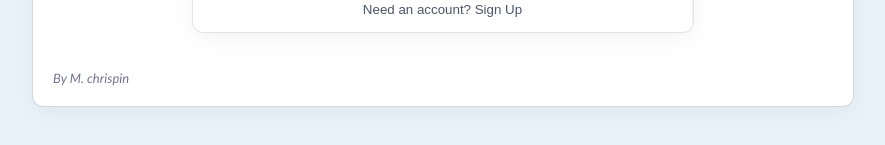
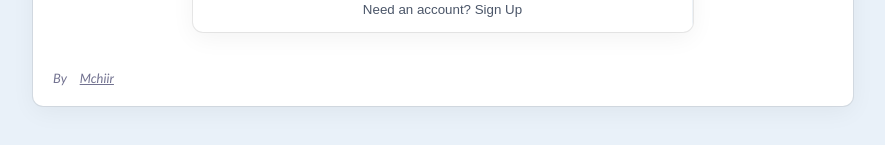
Before and after one commit to Mchiir/Todo-deployed-app, a React (Create React App) app in the folder client/: page / in a window 1280 px wide. Shown: the part 469-614 px from the top of the page, without its empty margins (197-1082 px from the left). Built offline with nearby package versions, Linux system fonts and the light colour scheme.

Commit message:
ready for production

```diff
--- a/client/public/index.html
+++ b/client/public/index.html
@@ -24,7 +24,7 @@
       work correctly both with client-side routing and a non-root public URL.
       Learn how to configure a non-root public URL by running `npm run build`.
     -->
-    <title>React App</title>
+    <title>Todo App</title>
   </head>
   <body>
     <noscript>You need to enable JavaScript to run this app.</noscript>
--- a/client/src/App.jsx
+++ b/client/src/App.jsx
@@ -49,7 +49,7 @@ const App = () => {
           ))}
         </>
       )}
-      <p className="copyright">By M. chrispin</p>
+      <p className="copyright">By <a href='https://github.com/Mchiir' target='_blank'>Mchiir</a></p>
     </div>
   );
 };
--- a/client/src/index.css
+++ b/client/src/index.css
@@ -223,6 +223,13 @@ input {
     margin-top: 1cm;
     font-style: italic;
 }
+.copyright a {
+    font-size: 13px;
+    margin: 10px;
+    color: rgb(114, 114, 144);
+    margin-top: 1cm;
+    font-style: italic;
+}
 
 .user-email {
     float: right;
```
Also changed, not shown: 2 other files (tests, documents, lock files or other folders).
